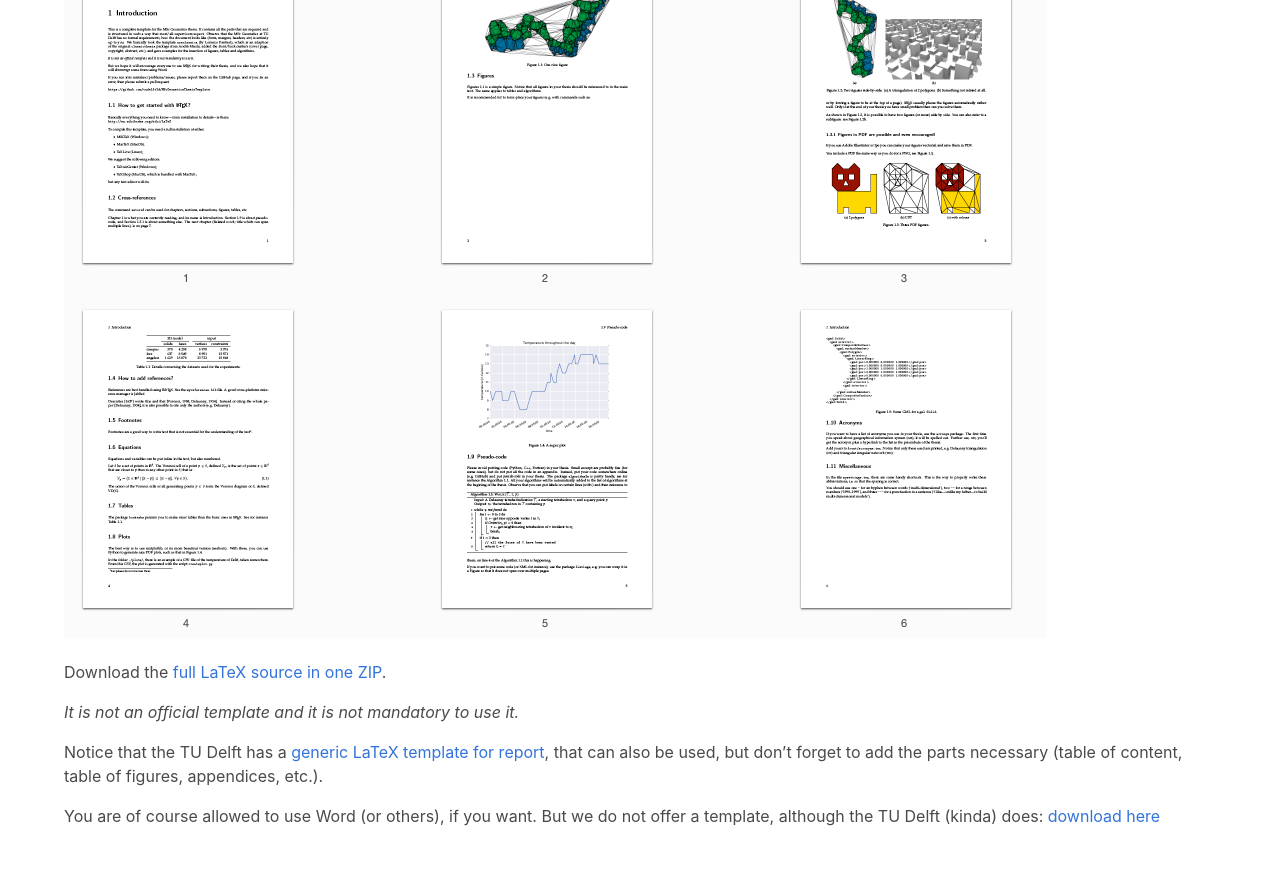
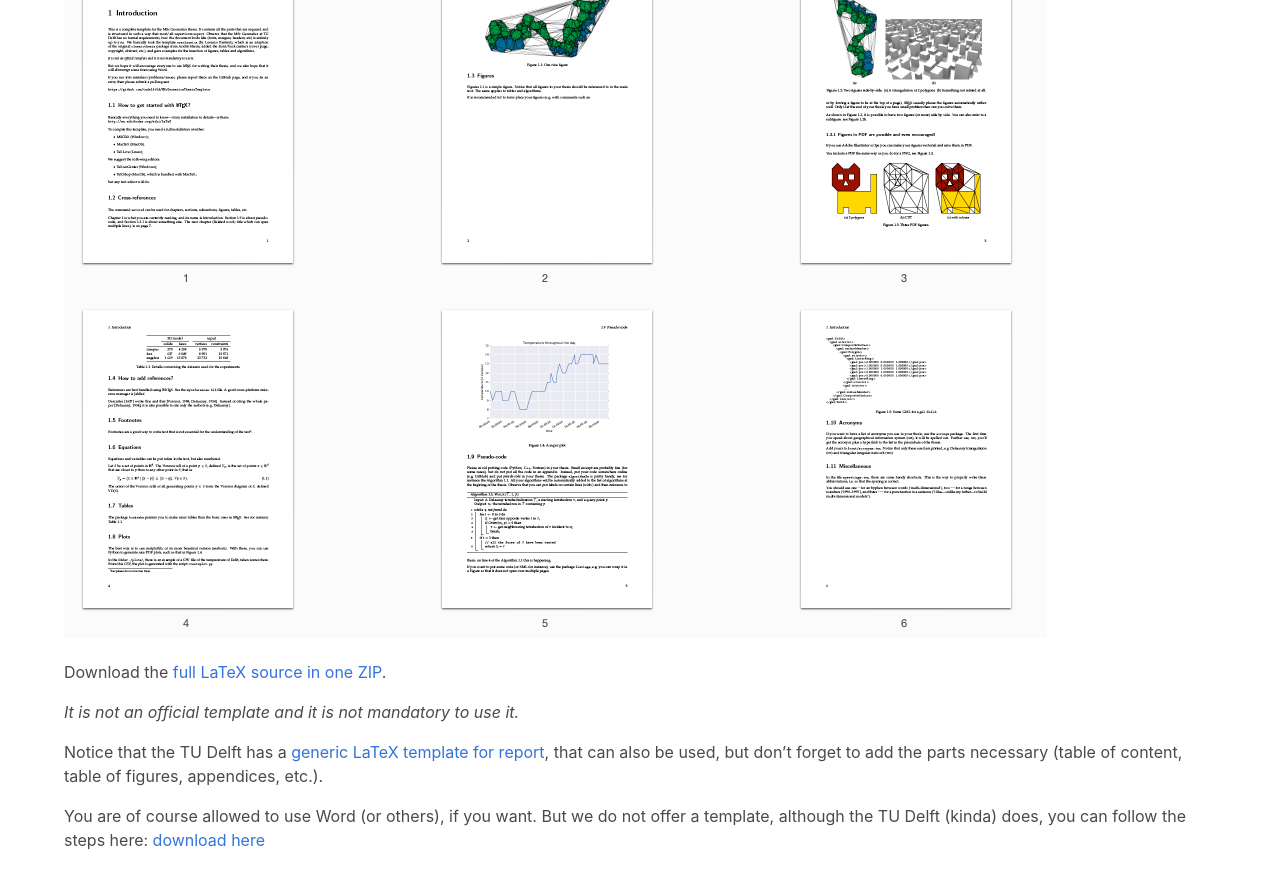
Before and after one commit to tudelft3d/geo2020, a Jekyll site: the page built from templates/index.md, in a window 1280 px wide and 900 px high, scrolled down 1173 px. Shown: the top 889 px of the window. Built offline with Jekyll 4.4.1, drawn with Linux system fonts in a browser that asks for light colours; nearby versions of some CDN libraries.

Commit message:
fixed link for doc template

```diff
--- a/templates/index.md
+++ b/templates/index.md
@@ -61,4 +61,4 @@
 Notice that the TU Delft has a [generic LaTeX template for report](https://www.overleaf.com/latex/templates/tu-delft-report-slash-thesis-template/swythjmksywm), that can also be used, but don't forget to add the parts necessary (table of content, table of figures, appendices, etc.).
 
 You are of course allowed to use Word (or others), if you want.
-But we do not offer a template, although the TU Delft (kinda) does: [download here](https://filelist.tudelft.nl/Studentenportal/Faculteitspecifiek/Bouwkunde/Onderwijs/Formulieren/Graduation_Plan_Template%202023-2024.docx)
+But we do not offer a template, although the TU Delft (kinda) does, you can follow the steps here: [download here](https://www.tudelft.nl/en/tu-delft-corporate-design/media/word-templates)
```
